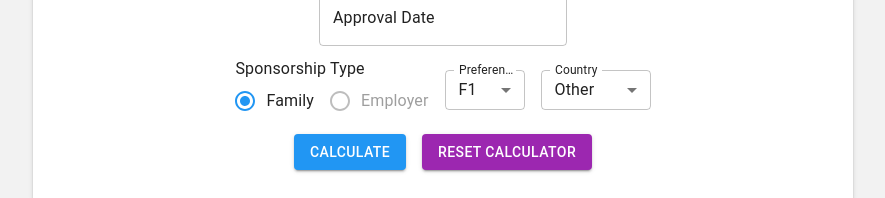
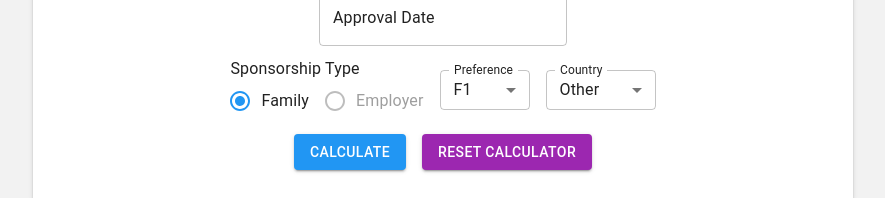
Before and after one commit to BradyBolton/cspa-calculator, a React (Create React App) app: page / in a window 1280 px wide. Shown: the part 278-476 px from the top of the page, without its empty margins (197-1082 px from the left). Built offline with nearby package versions, Linux system fonts and the light colour scheme; no server answers.

Commit message:
fix: styling for chrome

```diff
--- a/src/App.tsx
+++ b/src/App.tsx
@@ -176,7 +176,7 @@ function App() {
                   </Box>
 
                   <Box sx={{ display: "flex", flexWrap: "wrap", justifyContent: "space-evenly", alignItems: "center" }}>
-                    <FormControl sx={{ mt: 2, mb: 2, minWidth: 80 }}>
+                    <FormControl sx={{ mt: 2, mb: 2, minWidth: 90 }}>
                       <InputLabel id="demo-simple-select-autowidth-label">Preference</InputLabel>
                       <Select
                         labelId="preference-select-label"
```
